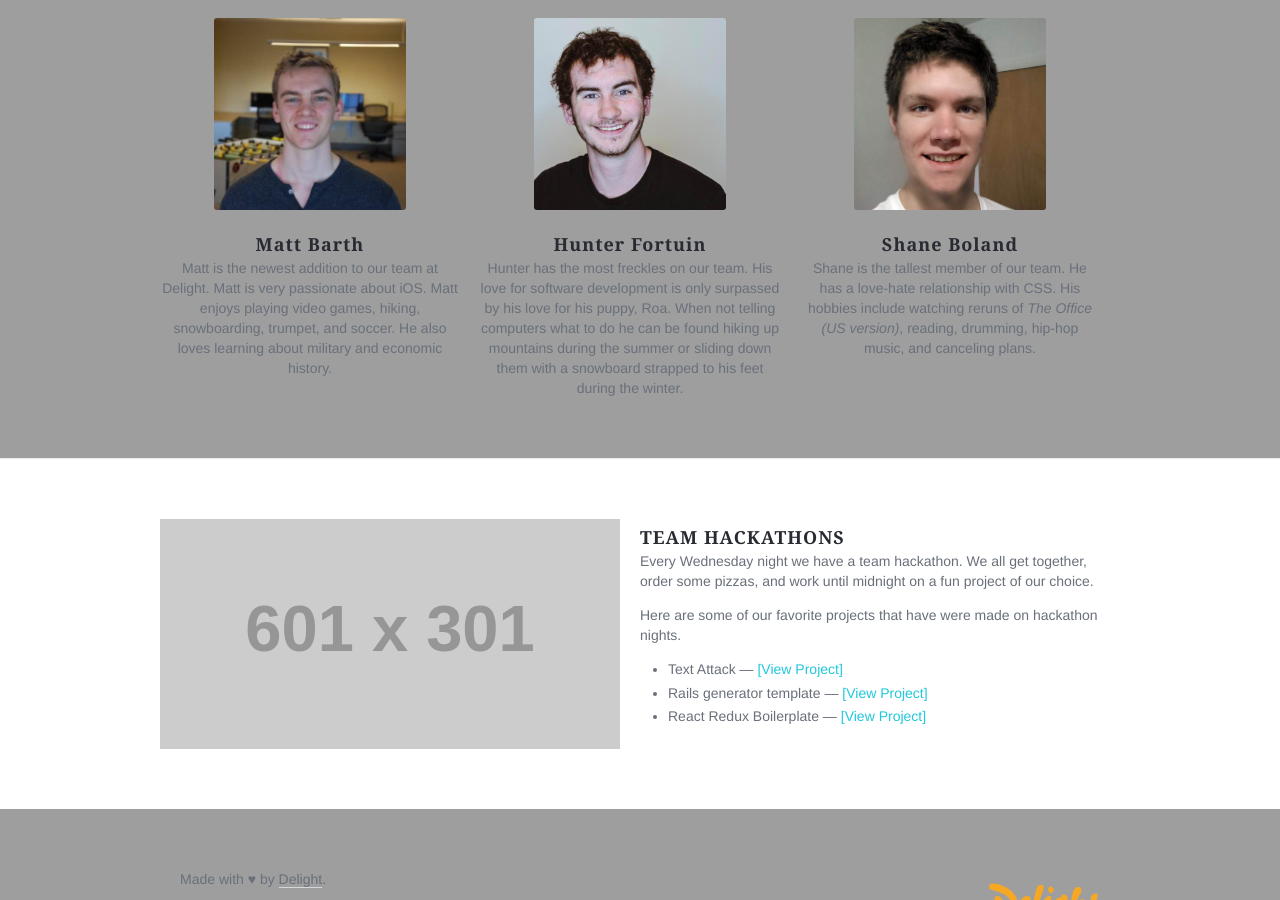
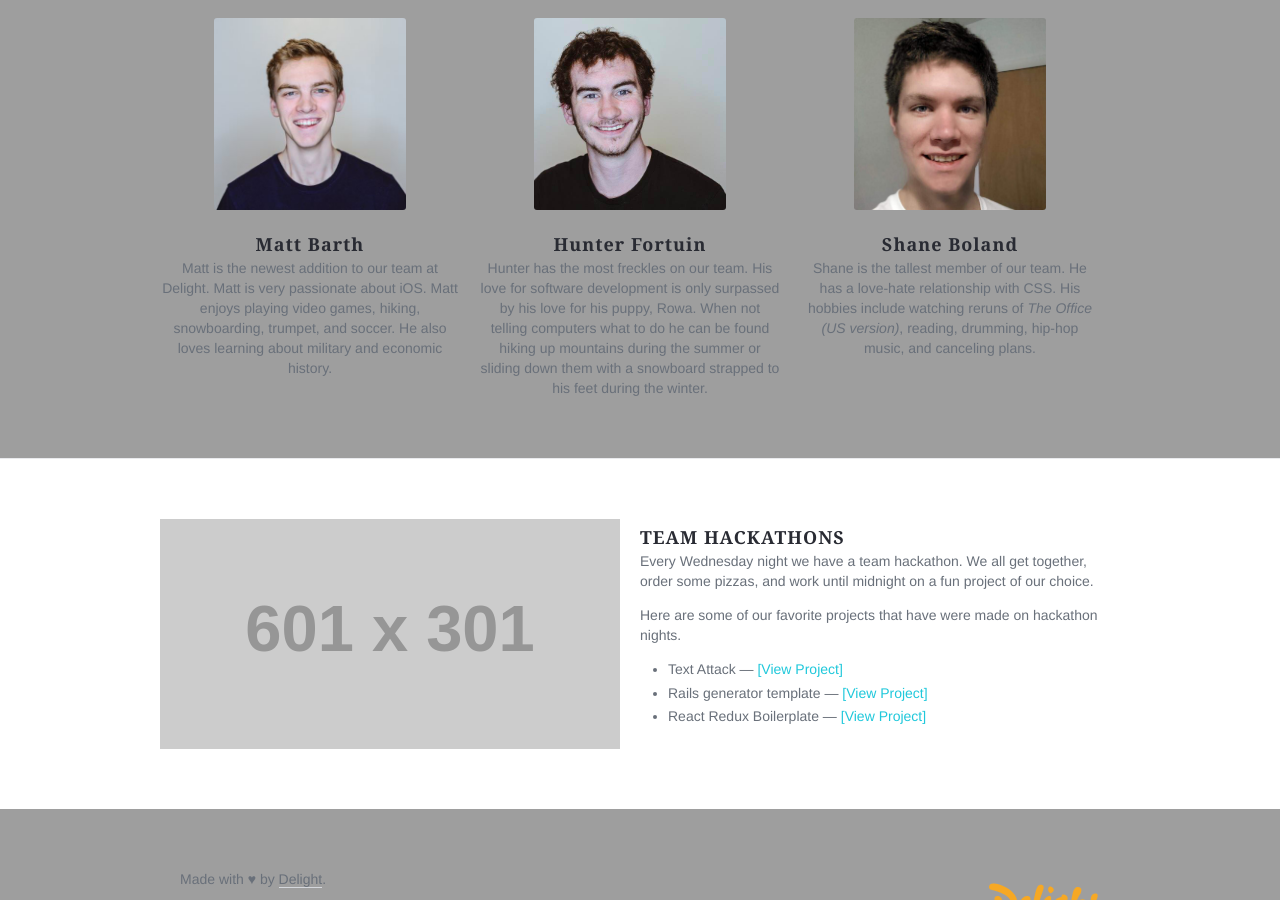
Before and after one commit to shanetheboland/new-website, a Jekyll site: the page built from about.html, in a window 1280 px wide and 900 px high, scrolled down 638 px. Built offline with Jekyll 4.4.1, drawn with Linux system fonts in a browser that asks for light colours; nearby versions of some CDN libraries.

Commit message:
ABOUT: Updated matts about picture

```diff
--- a/about.html
+++ b/about.html
@@ -64,7 +64,7 @@ permalink: /about/
                   <h2 class="title is-5">Hunter Fortuin</h2>
                 </div>
                 <div class="content">
-                    <p>Hunter has the most freckles on our team. His love for software development is only surpassed by his love for his puppy, Roa. When not telling computers what to do he can be found hiking up mountains during the summer or sliding down them with a snowboard strapped to his feet during the winter.</p>
+                    <p>Hunter has the most freckles on our team. His love for software development is only surpassed by his love for his puppy, Rowa. When not telling computers what to do he can be found hiking up mountains during the summer or sliding down them with a snowboard strapped to his feet during the winter.</p>
                 </div>
             </div>
             <div class="column is-third">
@@ -101,8 +101,6 @@ permalink: /about/
                         <li>Text Attack &mdash; <a href="https://github.com/delightconsulting/textattack" alt="Text attack on Github">[View Project]</a></li>
                         <li>Rails generator template &mdash; <a href="https://github.com/HunterFortuin/rails-generator-template" alt="Rails generator template on Github">[View Project]</a>
                         <li>React Redux Boilerplate &mdash; <a href="https://github.com/HunterFortuin/react-redux-boilerplate" alt="React Redux Boilerplate on Github">[View Project]</a>
-
-
                     </ul>
                 </div>
             </div>
```
Also changed, not shown: images/headshot-matt.jpg, 4 other files.
